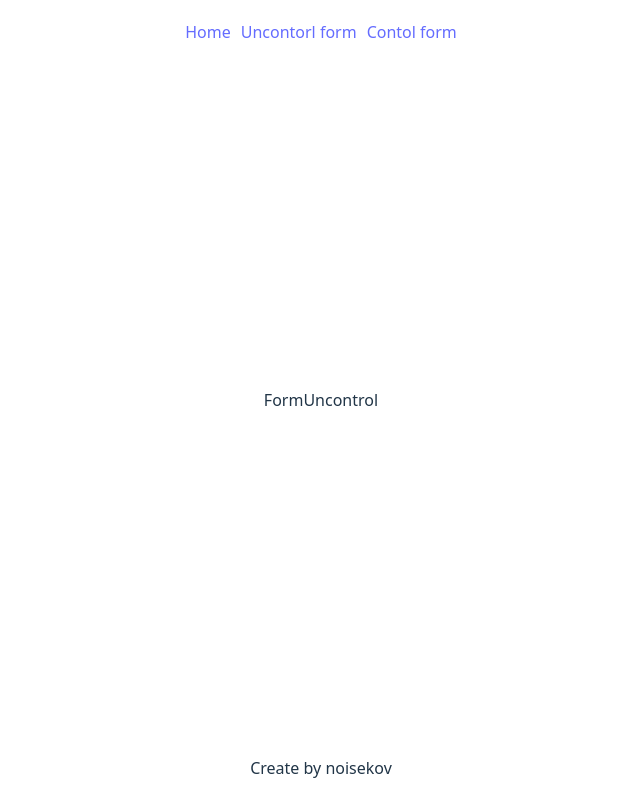
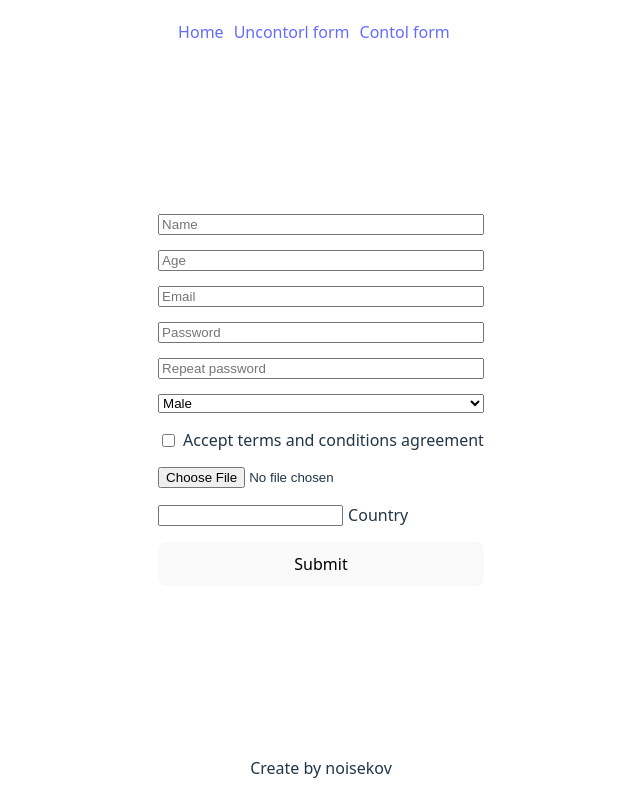
Before and after one commit to noisekov/reactForms, a React (Vite) app: page /reactForms/form-uncontorl in a window 1280 px wide. Shown: the whole page, without its empty margins (319-959 px from the left). Built offline with nearby package versions, Linux system fonts and the light colour scheme.

Commit message:
feat: add half task

```diff
--- a/src/App.tsx
+++ b/src/App.tsx
@@ -1,7 +1,7 @@
 import { Route, Routes } from 'react-router-dom';
 import Layout from './components/Layout';
-import Home from './page/Home';
-import FormUncontrol from './page/FormUncontrol';
+import Home from './page/Home/Home';
+import FormUncontrol from './page/FormUncontrol/FormUncontrol';
 import FormControl from './page/FormControl/FormControl';
 
 function App() {
--- a/src/page/FormUncontrol.tsx
+++ /dev/null
@@ -1,5 +0,0 @@
-const FormUncontrol = () => {
-  return <div>FormUncontrol</div>;
-};
-
-export default FormUncontrol;
--- /dev/null
+++ b/src/page/FormUncontrol/FormUncontrol.module.css
@@ -0,0 +1,20 @@
+.form {
+  display: flex;
+  flex-direction: column;
+  width: 100%;
+}
+
+.label {
+  display: flex;
+  flex-direction: row;
+  align-items: center;
+  gap: 5px;
+}
+
+.error {
+  display: block;
+  height: 15px;
+  text-align: left;
+  font-size: 10px;
+  color: red;
+}
--- /dev/null
+++ b/src/page/FormUncontrol/FormUncontrol.tsx
@@ -0,0 +1,162 @@
+import { z } from 'zod';
+import styles from './FormUncontrol.module.css';
+import { useRef } from 'react';
+import { useNavigate } from 'react-router-dom';
+
+type formData = {
+  name: string;
+  age: number;
+  email: string;
+  password: string;
+  repeatPassword: string;
+  sex: string;
+  terms: boolean;
+};
+
+const FormUncontrol = () => {
+  const formRef = useRef(null);
+  const navigate = useNavigate();
+
+  const submit = (event: React.FormEvent<HTMLFormElement>) => {
+    event.preventDefault();
+    const formData: formData = {
+      name: '',
+      age: 0,
+      email: '',
+      password: '',
+      repeatPassword: '',
+      sex: '',
+      terms: false,
+    };
+
+    for (const input of event.target) {
+      if (input.name === 'terms') {
+        formData[input.name] = input.checked;
+
+        continue;
+      }
+
+      formData[input.name] = input.value;
+    }
+
+    const formValidation = z
+      .object({
+        name: z.string().refine((val) => val[0] === val[0].toUpperCase(), {
+          message: `First letter must be uppercased`,
+        }),
+        age: z.preprocess(
+          (val) => +z.string().parse(val),
+          z.number().positive('No negative values')
+        ),
+        email: z.string().email({ message: 'Invalid email address' }),
+        password: z.string().refine(
+          (password) => {
+            return password.split('').some((char) => {
+              if (typeof +char === 'number' && !Number.isNaN(+char)) {
+                return true;
+              }
+            });
+          },
+          {
+            message: `1 number, 1 uppercased letter, 1 lowercased letter, 1 special character`,
+          }
+        ),
+        repeatPassword: z.string(),
+        // sex: z.string().email({ message: 'Invalid email address' }),
+        // terms: z.string().email({ message: 'Invalid email address' }),
+        // image: z.string().email({ message: 'Invalid email address' }),
+        // country: z.string().email({ message: 'Invalid email address' }),
+      })
+      .refine((data) => data.password === data.repeatPassword, {
+        message: "Passwords don't match",
+        path: ['repeatPassword'],
+      });
+
+    try {
+      formValidation.parse(formData);
+      const success = formValidation.safeParse(formData);
+
+      Object.keys(success.data).forEach((errElem) => {
+        if (formRef.current) {
+          formRef.current[`err-${errElem}`].value = '';
+        }
+      });
+    } catch (err) {
+      console.log(err);
+      const dataForm = Object.keys(formData).filter(
+        (elem) => !elem.includes('err')
+      );
+
+      dataForm.forEach((elem) => {
+        const errorElem = err.issues.find(
+          (errElem) => errElem.path[0] === elem
+        );
+
+        if (formRef.current) {
+          if (errorElem) {
+            formRef.current[`err-${elem}`].value = errorElem.message;
+
+            return;
+          }
+
+          formRef.current[`err-${elem}`].value = '';
+        }
+      });
+
+      if (err.issues.length) return;
+    }
+
+    navigate('/reactForms');
+  };
+
+  return (
+    <>
+      <form ref={formRef} className={styles.form} onSubmit={submit}>
+        <input type="text" name="name" placeholder="Name" />
+        <output className={styles.error} name="err-name"></output>
+        <input type="text" name="age" placeholder="Age" />
+        <output className={styles.error} name="err-age"></output>
+        <input type="email" name="email" placeholder="Email" />
+        <output className={styles.error} name="err-email"></output>
+        <input type="password" name="password" placeholder="Password" />
+        <output className={styles.error} name="err-password"></output>
+        <input
+          type="password"
+          name="repeatPassword"
+          placeholder="Repeat password"
+        />
+        <output className={styles.error} name="err-repeatPassword"></output>
+        <select name="sex">
+          <option disabled>-- Choose sex --</option>
+          <option value="male">Male</option>
+          <option value="female">Female</option>
+        </select>
+        <output className={styles.error} name="err-sex"></output>
+        <label className={styles.label}>
+          <input type="checkbox" name="terms" />
+          Accept terms and conditions agreement
+        </label>
+        <output className={styles.error} name="err-terms"></output>
+        <input name="image" type="file" />
+        <output className={styles.error} name="err-image"></output>
+        <label className={styles.label}>
+          <input type="text" name="country" list="countries" />
+          Country
+          <datalist id="countries">
+            {['Ukraine', 'Russia', 'Belarus', 'Poland', 'Germany'].map(
+              (country, index) => (
+                <option key={index} value={country} />
+              )
+            )}
+          </datalist>
+        </label>
+        <output className={styles.error} name="err-country"></output>
+        <button name="submit" type="submit">
+          Submit
+        </button>
+      </form>
+    </>
+  );
+};
+
+export default FormUncontrol;
```
Also changed, not shown: src/page/Home/Home.modules.css (added), src/page/Home/Home.tsx (renamed from src/page/Home.tsx).
